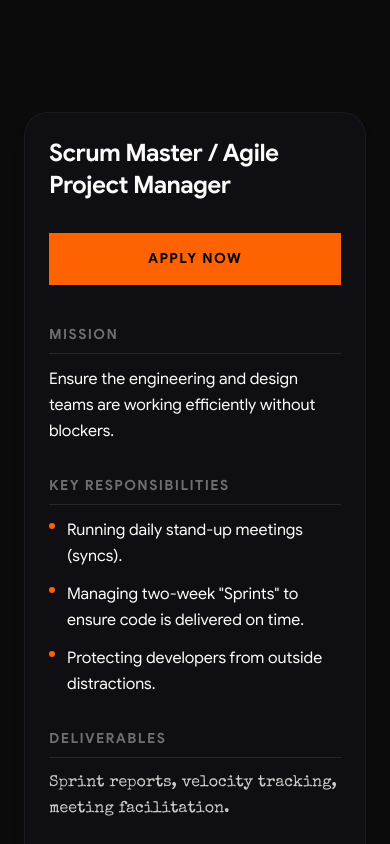
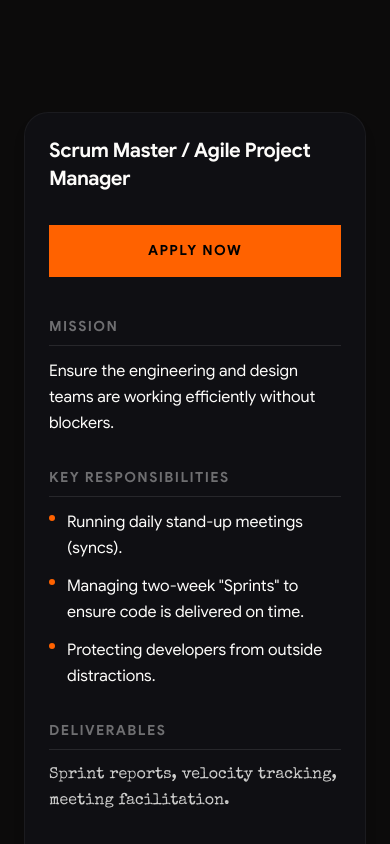
Before and after one commit to duskdynamicsproductions/elevate, a React (Vite) app: page /careers in a window 390 px wide. Shown: the part 860-1704 px from the top of the page. Built offline with nearby package versions, Linux system fonts and the light colour scheme; a web font is replaced by a local one.

Commit message:
style: Decrease role title font sizes on mobile to prevent excessive wrapping

```diff
--- a/src/CareersPage.tsx
+++ b/src/CareersPage.tsx
@@ -185,7 +185,7 @@ export function CareersPage() {
 
               <div className="flex flex-col md:flex-row md:items-start justify-between gap-6 md:gap-8 mb-10 md:mb-12">
                 <div>
-                  <h2 className="text-2xl sm:text-3xl md:text-4xl font-black tracking-tight mb-2">{role.title}</h2>
+                  <h2 className="text-xl sm:text-2xl md:text-4xl font-black tracking-tight mb-2">{role.title}</h2>
                 </div>
                 <a
                   href={getGoogleFormLink(role.title)}
```
